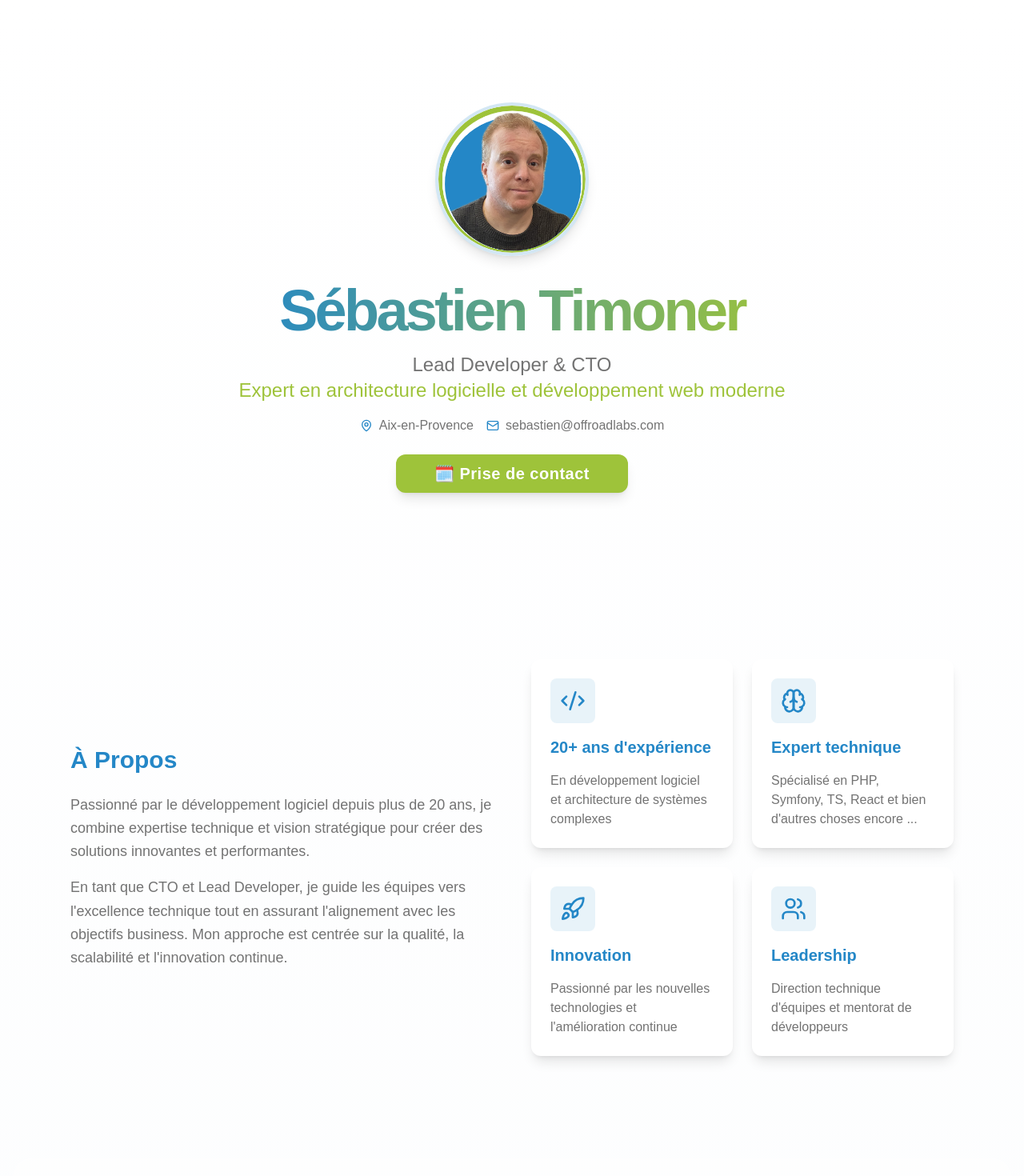
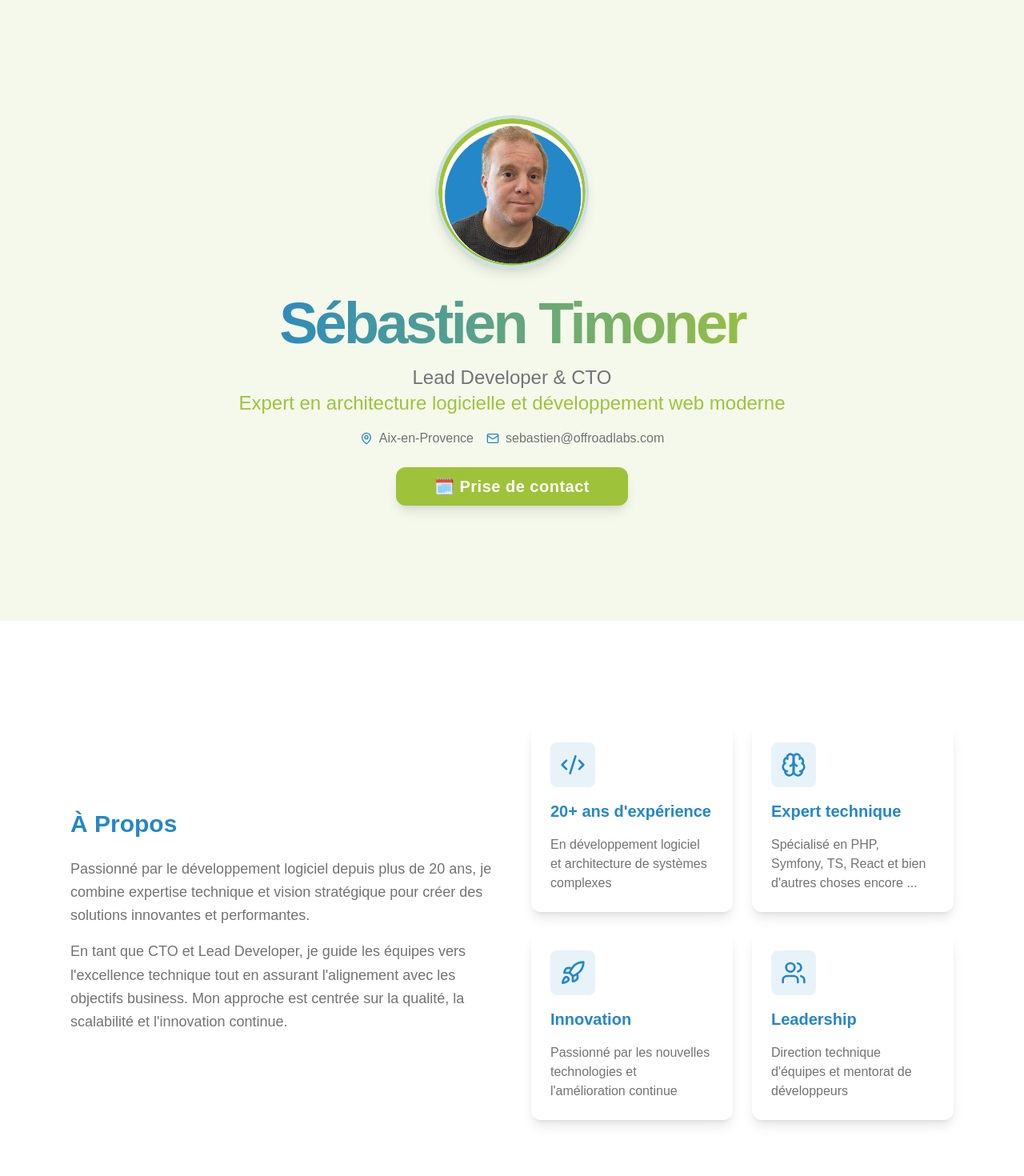
Before and after one commit to offroadlabs/hub-timoner, a Next.js app: page / in a window 1280 px wide. Shown: the top 1470 px of the page at 80% size. Built offline with nearby package versions, Linux system fonts and the light colour scheme.

Commit message:
feat: coloration des sections pour faire plus joli

```diff
--- a/src/app/page.tsx
+++ b/src/app/page.tsx
@@ -5,18 +5,35 @@ import { SkillsSection } from "@/components/home/skills-section";
 import { AboutSection } from "@/components/home/about-section";
 import { ProductsSection } from "@/components/home/products-section";
 import { Footer } from "@/components/layout/footer";
+import { ColoredSection } from "@/components/layout/colored-section";
 
 export default function HomePage() {
   return (
-    <main className="min-h-screen bg-gradient-to-b from-white to-slate-50 dark:from-slate-950 dark:to-slate-900">
-      <div className="container mx-auto px-4 py-12 space-y-16">
+    <main className="min-h-screen">
+      <ColoredSection variant="primary">
         <HeroSection />
+      </ColoredSection>
+
+      <ColoredSection variant="white">
         <AboutSection />
+      </ColoredSection>
+
+      <ColoredSection variant="secondary">
         <SocialLinks />
+      </ColoredSection>
+
+      <ColoredSection variant="white">
         <OpenSourceProjects />
+      </ColoredSection>
+
+      <ColoredSection variant="primary">
         <ProductsSection />
+      </ColoredSection>
+
+      <ColoredSection variant="white">
         <SkillsSection />
-      </div>
+      </ColoredSection>
+
       <Footer />
     </main>
   );
--- /dev/null
+++ b/src/components/layout/colored-section.tsx
@@ -0,0 +1,23 @@
+interface ColoredSectionProps {
+  children: React.ReactNode;
+  variant?: "primary" | "secondary" | "white";
+  className?: string;
+}
+
+export function ColoredSection({
+  children,
+  variant = "white",
+  className = "",
+}: ColoredSectionProps) {
+  const bgColor = {
+    primary: "bg-[rgba(158,195,58,0.1)] dark:bg-[rgba(158,195,58,0.05)]",
+    secondary: "bg-[rgba(36,135,199,0.1)] dark:bg-[rgba(36,135,199,0.05)]",
+    white: "bg-white dark:bg-slate-950",
+  };
+
+  return (
+    <div className={`w-full py-16 ${bgColor[variant]} ${className}`}>
+      <div className="container mx-auto px-4">{children}</div>
+    </div>
+  );
+}
```
